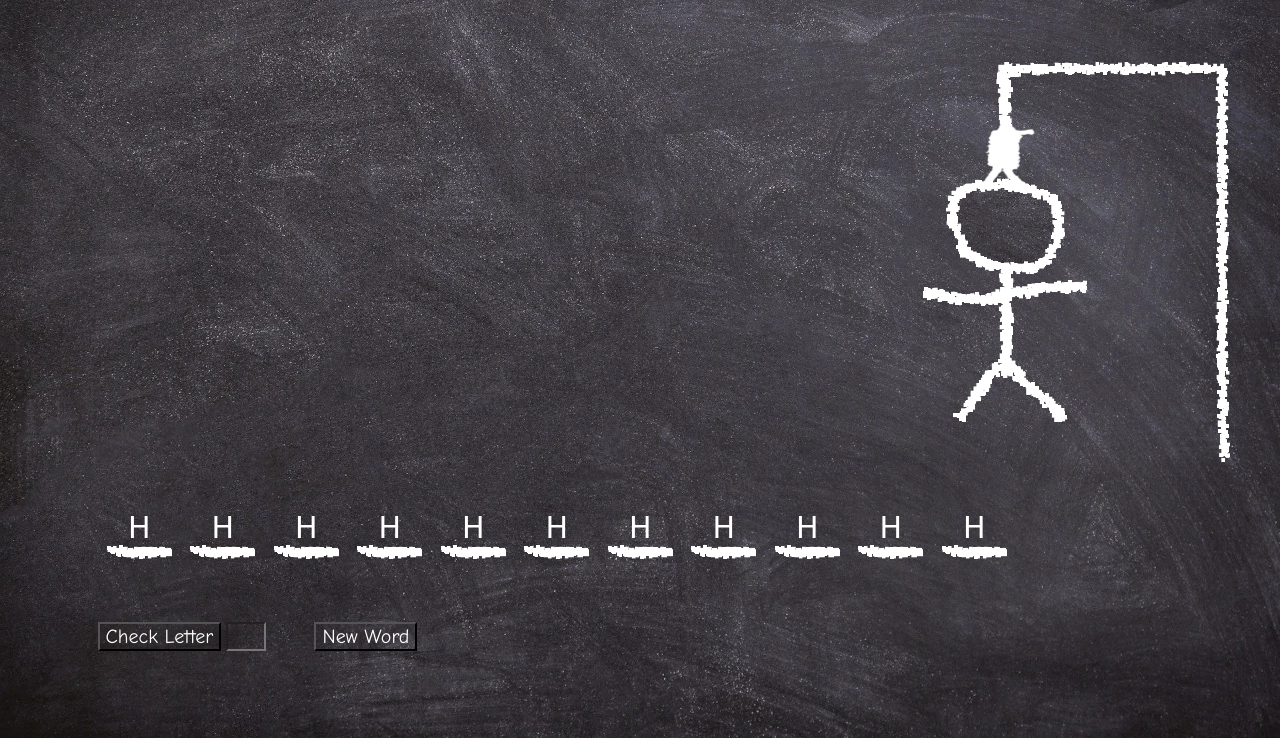
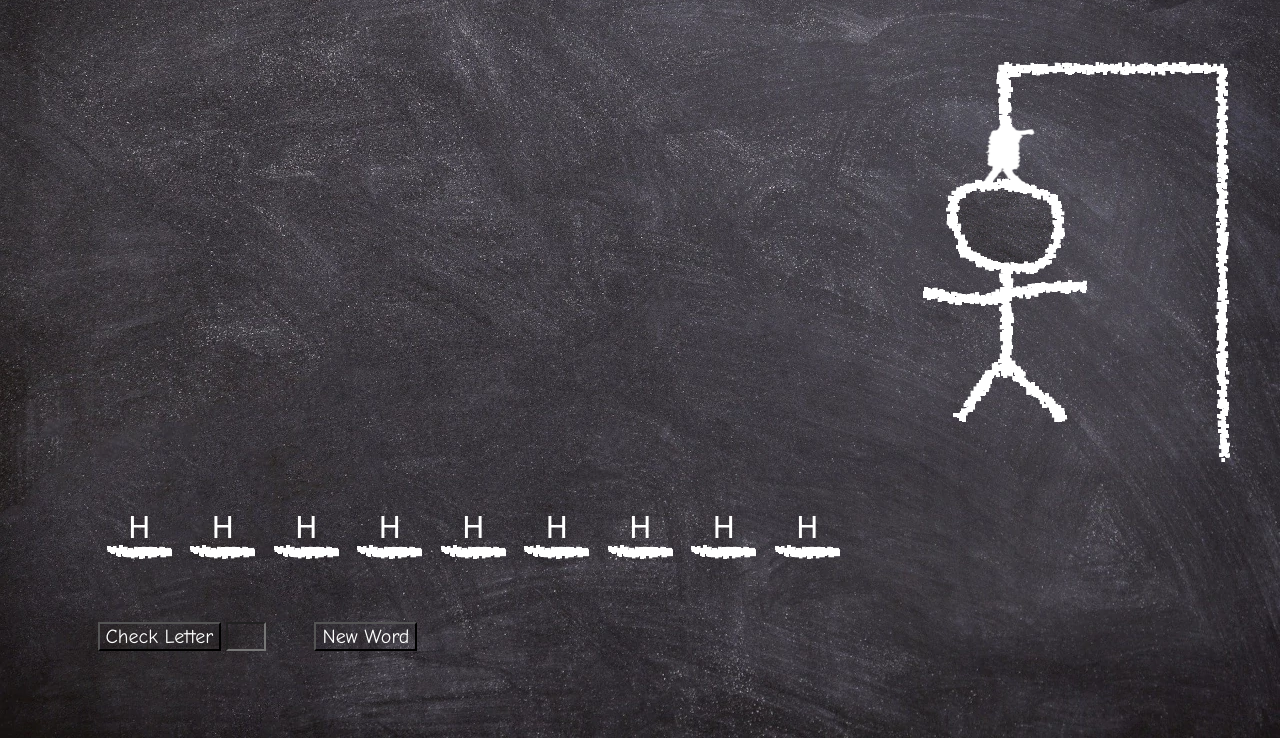
Before and after one commit to RobTheThief/hangman-ci-2, a plain HTML site: page index.html in a window 1280 px wide. Shown: the part 62-800 px from the top of the page. Drawn offline with Linux system fonts and the light colour scheme; a web font is replaced by a local one.

Commit message:
Style: moves display-none selectoe to the bottom so it would not be overidden

```diff
--- a/assets/css/style.css
+++ b/assets/css/style.css
@@ -18,10 +18,6 @@ input {
   font-size: 20px;
   color: white;
   background: none;
-}
-
-.display-none {
-  display: none;
 }
 
 .game-body {
@@ -148,6 +144,10 @@ input {
   margin: 0 0.5% 0 0.5%;
 }
 
+.display-none {
+  display: none;
+}
+
 @media only screen and (max-width: 1288px) {
   body {
     background-size: auto;
--- a/index.html
+++ b/index.html
@@ -141,7 +141,7 @@
             class="letterdash"
           />
         </div>
-        <div class="letterdash-container " id="letterdash-10">
+        <div class="letterdash-container display-none" id="letterdash-10">
           <span class="letter-span">H</span>
           <img
             src="./assets/images/letterdash.png"
@@ -149,7 +149,7 @@
             class="letterdash"
           />
         </div>
-        <div class="letterdash-container " id="letterdash-11">
+        <div class="letterdash-container display-none" id="letterdash-11">
           <span class="letter-span">H</span>
           <img
             src="./assets/images/letterdash.png"
```
